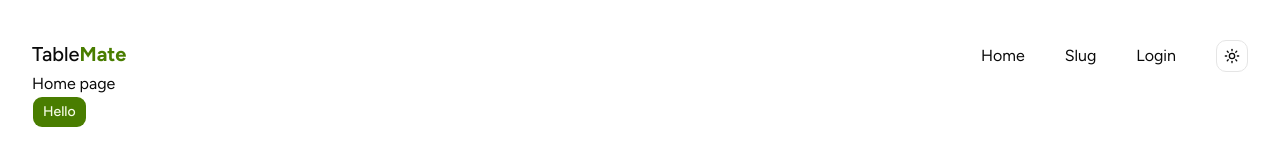
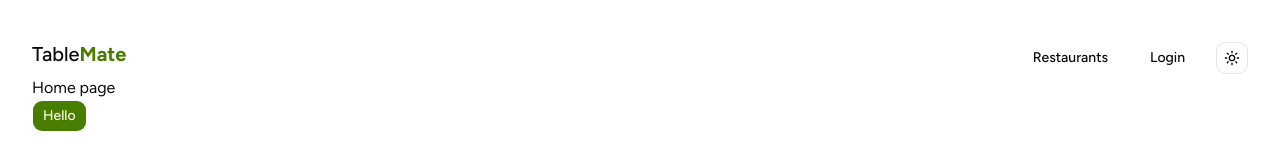
Before and after one commit to mathew-dewes/TableMate, a Next.js app: page / in a window 1280 px wide. Shown: the top 160 px of the page. Built offline with nearby package versions, Linux system fonts and the light colour scheme; no server answers.

Commit message:
Navbar animations added

```diff
--- /dev/null
+++ b/app/(user)/restaurants/page.tsx
@@ -0,0 +1,7 @@
+export default function page(){
+    return(
+        <div>
+            <p>Businesses page</p>
+        </div>
+    )
+}
--- /dev/null
+++ b/components/web/NavLinks.tsx
@@ -0,0 +1,75 @@
+"use client";
+
+import { cn } from "@/lib/utils";
+import Link from "next/link";
+import { usePathname, } from "next/navigation";
+import { buttonVariants } from "../ui/button";
+import LogoutButton from "./LogoutButton";
+import { ThemeToggle } from "./ThemeToggle";
+
+
+const navLinks = [
+    { name: 'Dashboard', href: '/dashboard' },
+    { name: 'Restaurants', href: '/restaurants' },
+
+]
+
+export default function NavLinks({ activeSession }: { activeSession: boolean }) {
+
+
+    const pathname = usePathname();
+
+
+    function isActive(path: string) {
+        if (path === "/") {
+            return pathname === "/"
+        }
+
+
+        return pathname.startsWith(path)
+    }
+
+    return <ul className="flex gap-5 items-center font-medium">
+
+        {navLinks.map((link, key) => {
+            const show = !activeSession || link.href === '/restaurants'
+            return (
+                <li
+                    key={key}
+                    className={cn(
+                        "transition-all duration-300 ease-out transform",
+                        show
+                            ? "opacity-100 translate-y-0"
+                            : "opacity-0 -translate-y-2 pointer-events-none absolute"
+                    )}>
+                    <Link
+                        className={cn(
+                            buttonVariants({ variant: `${isActive(link.href) ? "default" : "ghost"}`, size: "lg" }))}
+                        href={link.href}>{link.name}</Link>
+                </li>
+            )
+        })}
+        {!activeSession ? <LogoutButton /> :
+            <li className={cn(
+                "transition-all duration-300 ease-out transform",
+                activeSession
+                    ? "opacity-100 translate-y-0"
+                    : "opacity-0 -translate-y-2 pointer-events-none absolute"
+            )}><Link
+                href={'/login'}
+                className={cn(
+                    buttonVariants({ variant: `${pathname == "/login" || pathname == "/register" ? "default" : "ghost"}`, size: "lg" }))}
+
+            >Login</Link></li>
+        }
+
+
+
+
+
+        <ThemeToggle />
+
+
+
+    </ul>
+}
--- a/components/web/Navbar.tsx
+++ b/components/web/Navbar.tsx
@@ -1,7 +1,5 @@
-import Link from "next/link";
-import { ThemeToggle } from "./ThemeToggle";
-import LogoutButton from "./LogoutButton";
 import { getSession } from "@/lib/auth/session";
+import NavLinks from "./NavLinks";
 
 export default async function NavBar(){
 
@@ -11,16 +9,9 @@ export default async function NavBar(){
         <div className="flex justify-between">
             <h1 className="text-xl font-medium">Table<span className="text-primary font-bold">Mate</span></h1>
 
-            <ul className="flex gap-10 items-center">
-                {session && <Link href={'/dashboard'}>Dashboard</Link>}
+            <NavLinks activeSession={!session}/>
 
-                <Link href={'/'}>Home</Link>
-                <Link href={'/mcdees'}>Slug</Link>
 
-                {session ? <LogoutButton/> : <Link href={'/login'}>Login</Link>}
-
-                <ThemeToggle/>
-            </ul>
         </div>
     )
 }
```
Also changed, not shown: app/(user)/restaurants/[slug]/availability/page.tsx (renamed from app/(user)/[slug]/availability/page.tsx), app/(user)/restaurants/[slug]/confirm/page.tsx (renamed from app/(user)/[slug]/confirm/page.tsx), app/(user)/restaurants/[slug]/page.tsx (renamed from app/(user)/[slug]/page.tsx).
